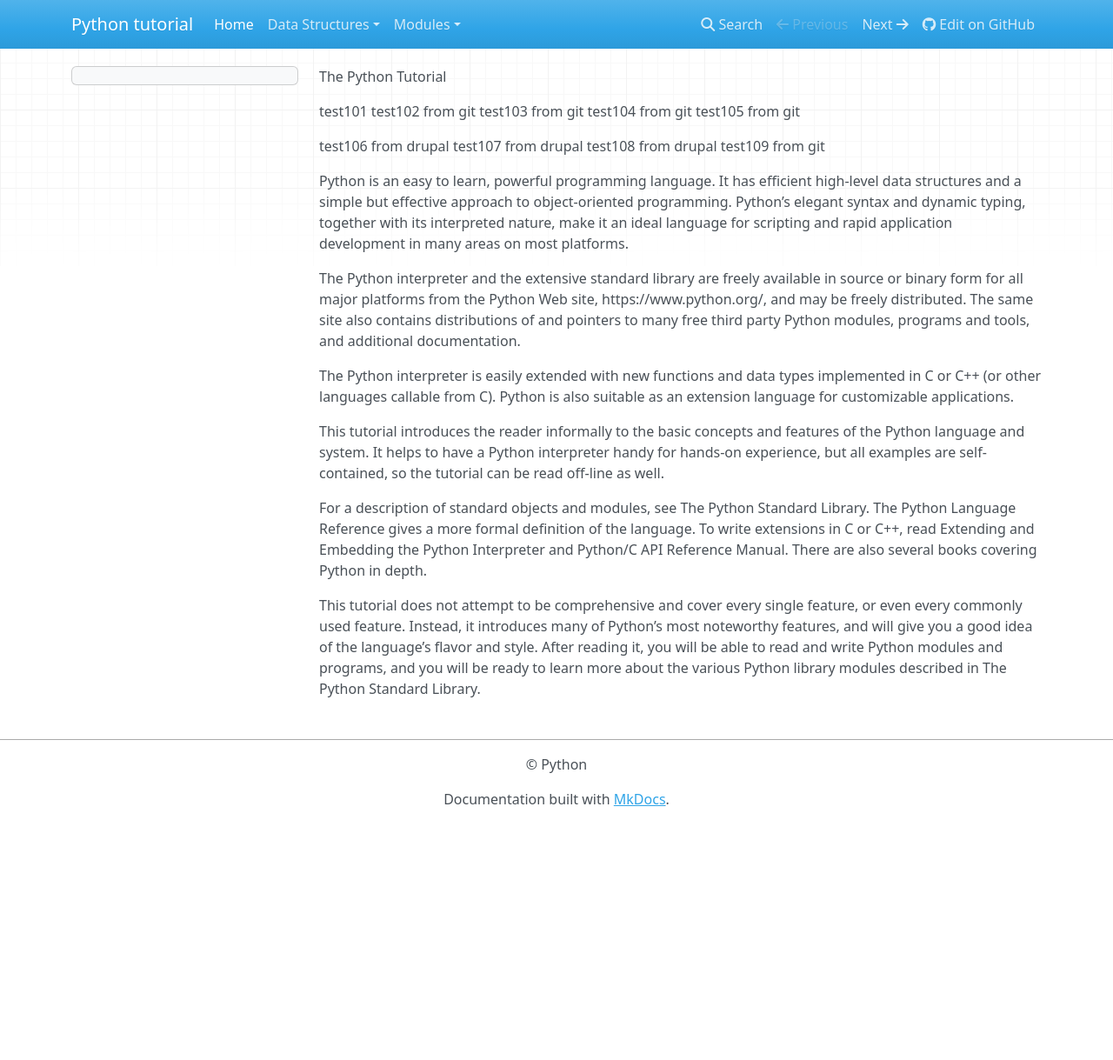
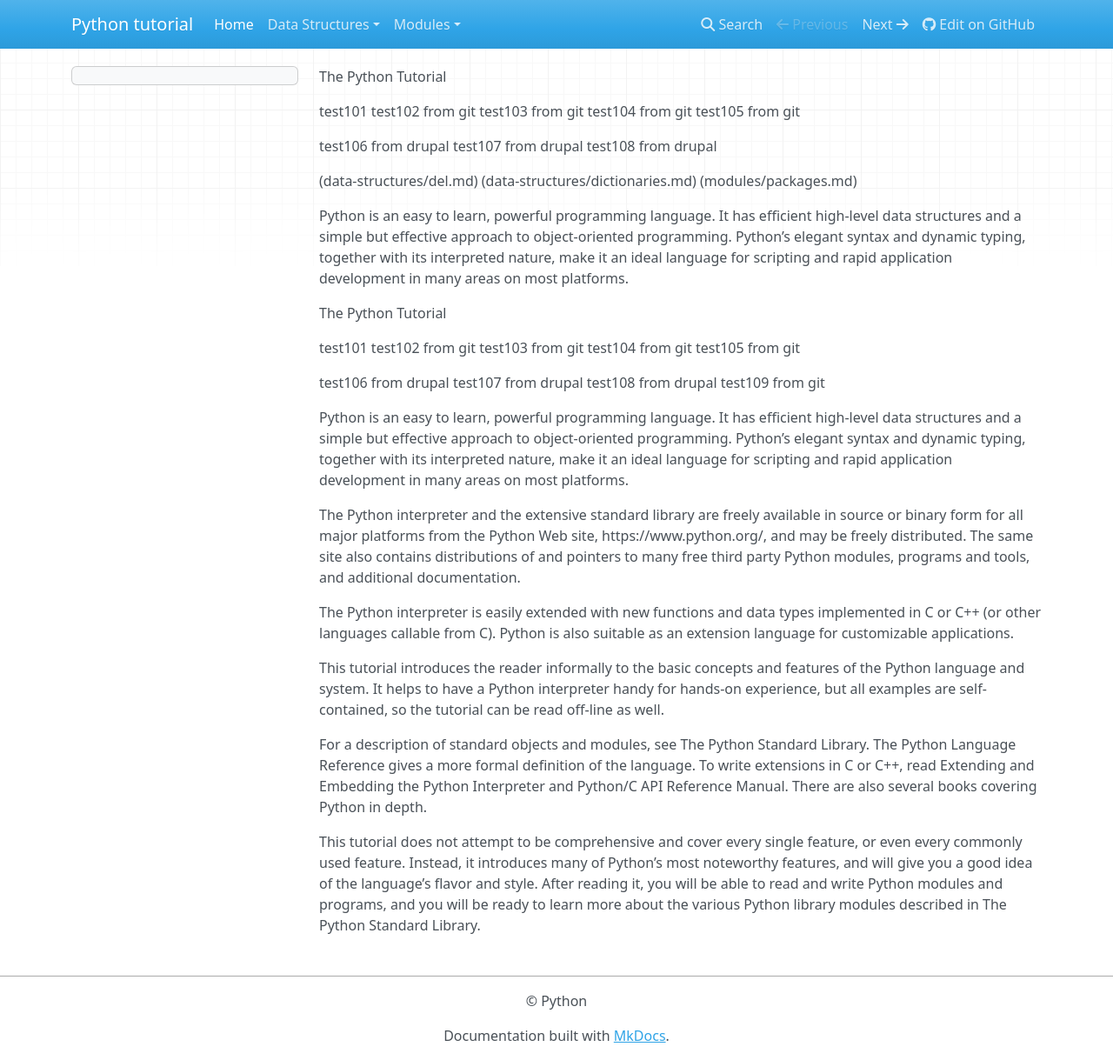
Before and after one commit to maplefu0602/doc-demo, an MkDocs documentation site: the page built from docs/index.md, in a window 1280 px wide and 1219 px high. Shown: the whole window at 87% size. Built offline with MkDocs 1.6.1, drawn with Linux system fonts in a browser that asks for light colours; nearby versions of some CDN libraries; old or Windows-style settings are respelled for this version of MkDocs.

Commit message:
update content from book

```diff
--- a/docs/index.md
+++ b/docs/index.md
@@ -1,3 +1,23 @@
+The Python Tutorial
+
+test101
+test102 from git
+test103 from git
+test104 from git
+test105 from git
+
+
+test106 from drupal
+test107 from drupal
+test108 from drupal
+
+
+(data-structures/del.md)
+(data-structures/dictionaries.md)
+(modules/packages.md)
+
+Python is an easy to learn, powerful programming language. It has efficient high-level data structures and a simple but effective approach to object-oriented programming. Python’s elegant syntax and dynamic typing, together with its interpreted nature, make it an ideal language for scripting and rapid application development in many areas on most platforms.
+
 The Python Tutorial
 
 test101
```
